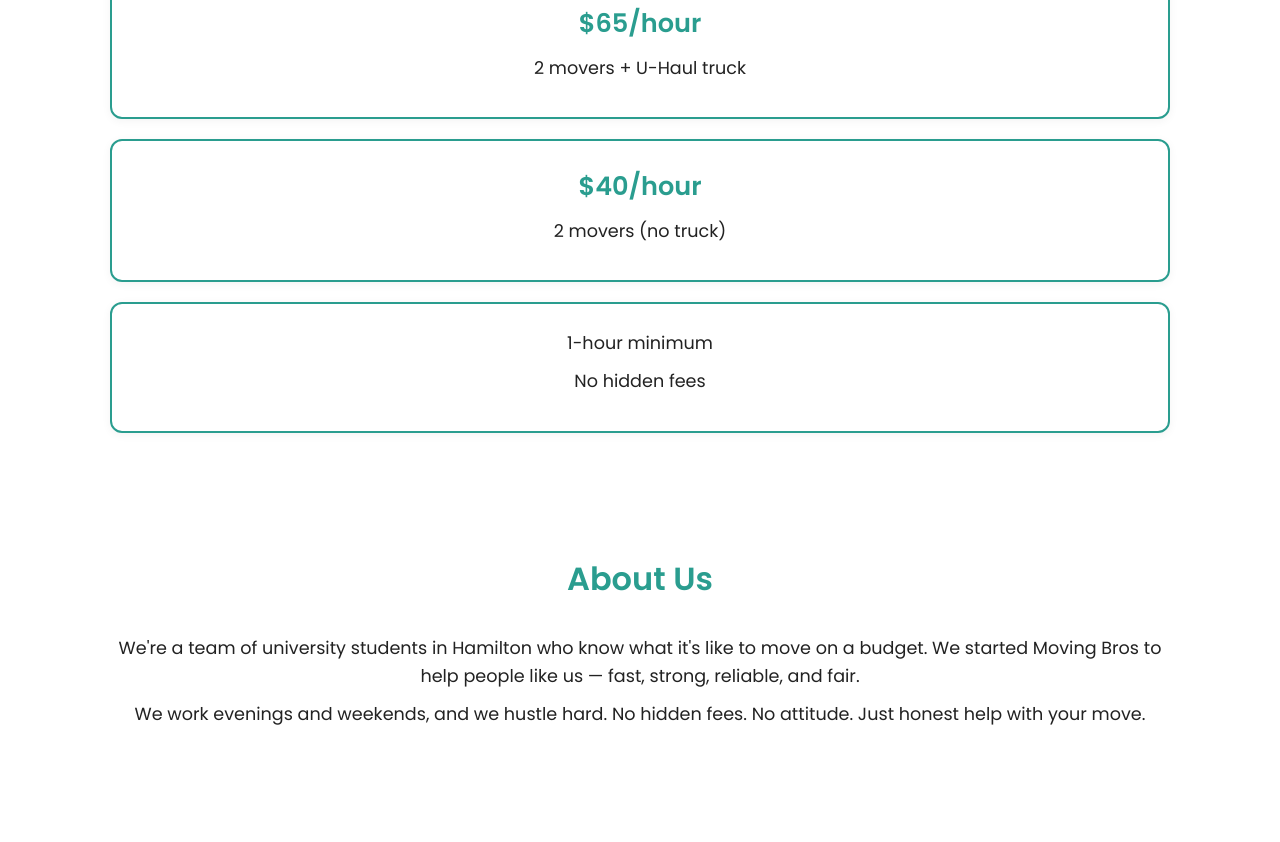
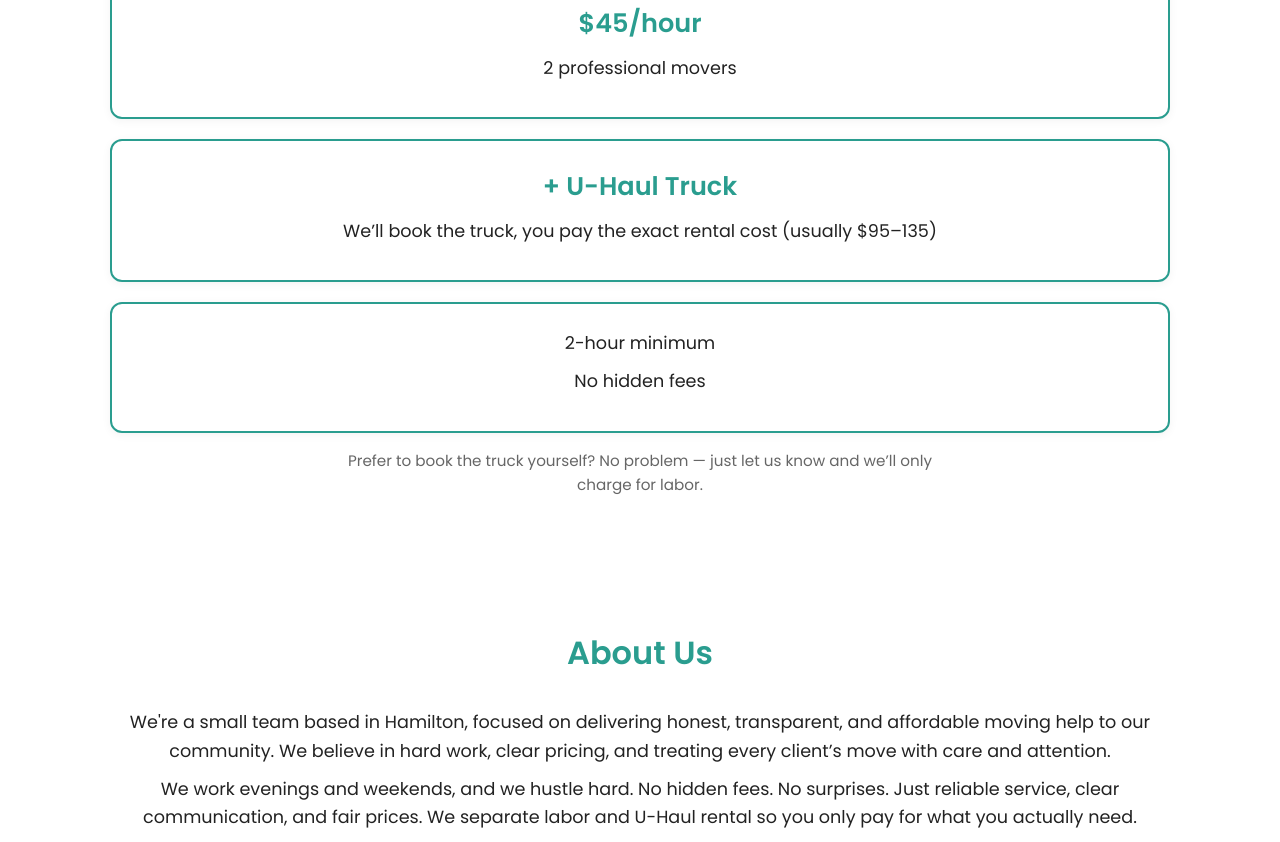
Before and after one commit to trxtr337/moving-site, a website: page index.html in a window 1280 px wide. Shown: the part 1658-2500 px from the top of the page. Drawn offline with Linux system fonts and the light colour scheme.

Commit message:
Update hero section and pricing details for clarity and appeal

```diff
--- a/index.html
+++ b/index.html
@@ -105,7 +105,7 @@
   <header class="hero">
   <div class="container">
     <h1>Moving Bros</h1>
-      <p>Stress-free student moving in Hamilton and nearby areas</p>
+    <p>Just $45/hr for 2 movers — we handle the U-Haul for you</p>
     <div class="hero-buttons">
         <a href="#quote" class="btn">Get a Free Quote</a>
         <a href="tel:+15145817174" class="btn alt">Call Us</a>
@@ -144,9 +144,14 @@
   <div class="container">
     <h2>Pricing</h2>
     <div class="pricing-cards">
-        <div class="price-box"><h3>$65/hour</h3><p>2 movers + U-Haul truck</p></div>
-        <div class="price-box"><h3>$40/hour</h3><p>2 movers (no truck)</p></div>
-        <div class="price-box"><p>1-hour minimum</p><p>No hidden fees</p></div>
+      <div class="price-box"><h3>$45/hour</h3><p>2 professional movers</p></div>
+      <div class="price-box"><h3>+ U-Haul Truck</h3><p>We’ll book the truck, you pay the exact rental cost (usually $95–135)</p></div>
+      <div class="price-box"><p>2-hour minimum</p><p>No hidden fees</p></div>
+    </div>
+    <div class="note">
+      <p style="margin-top: 1rem; font-size: 0.95rem; color: #666; text-align: center; max-width: 600px; margin-left: auto; margin-right: auto;">
+        Prefer to book the truck yourself? No problem — just let us know and we’ll only charge for labor.
+      </p>
     </div>
   </div>
 </section>
@@ -155,11 +160,10 @@
   <section class="about alt-bg" id="about">
     <div class="container">
       <h2>About Us</h2>
-      <p>We're a team of university students in Hamilton who know what it's like to move on a budget. We started Moving Bros to help people like us — fast, strong, reliable, and fair.</p>
-      <p>We work evenings and weekends, and we hustle hard. No hidden fees. No attitude. Just honest help with your move.</p>
+      <p>We're a small team based in Hamilton, focused on delivering honest, transparent, and affordable moving help to our community. We believe in hard work, clear pricing, and treating every client’s move with care and attention.</p>
+      <p>We work evenings and weekends, and we hustle hard. No hidden fees. No surprises. Just reliable service, clear communication, and fair prices. We separate labor and U-Haul rental so you only pay for what you actually need.</p>
     </div>
   </section>
-
   <!-- 🌟 Testimonials
   <section class="testimonials alt-bg">
     <div class="container">
```
Lines whose indentation alone changed are shown as unchanged.
